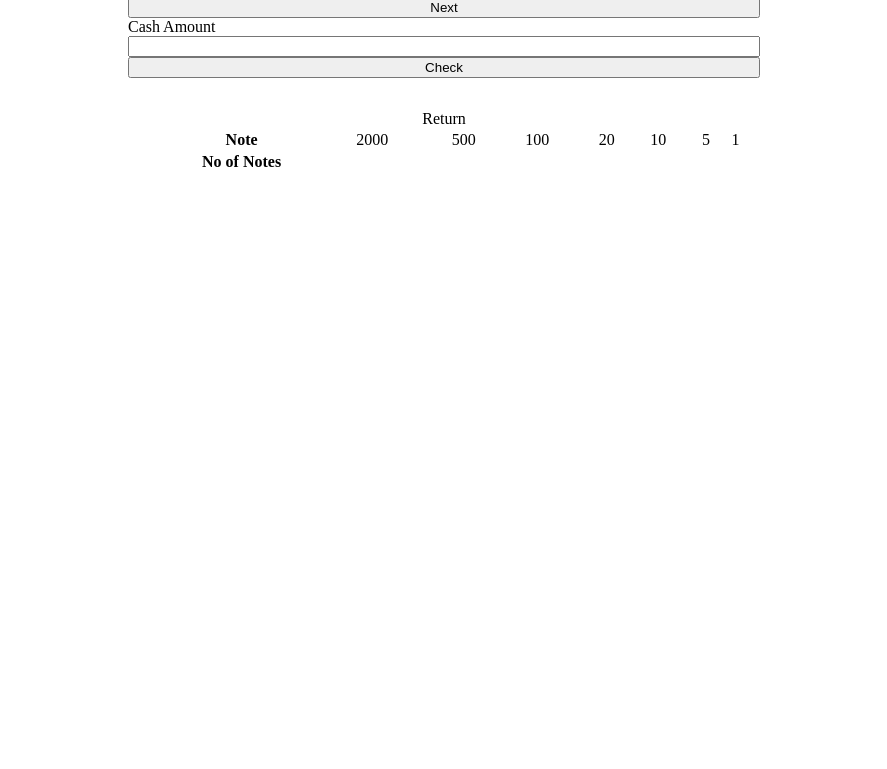
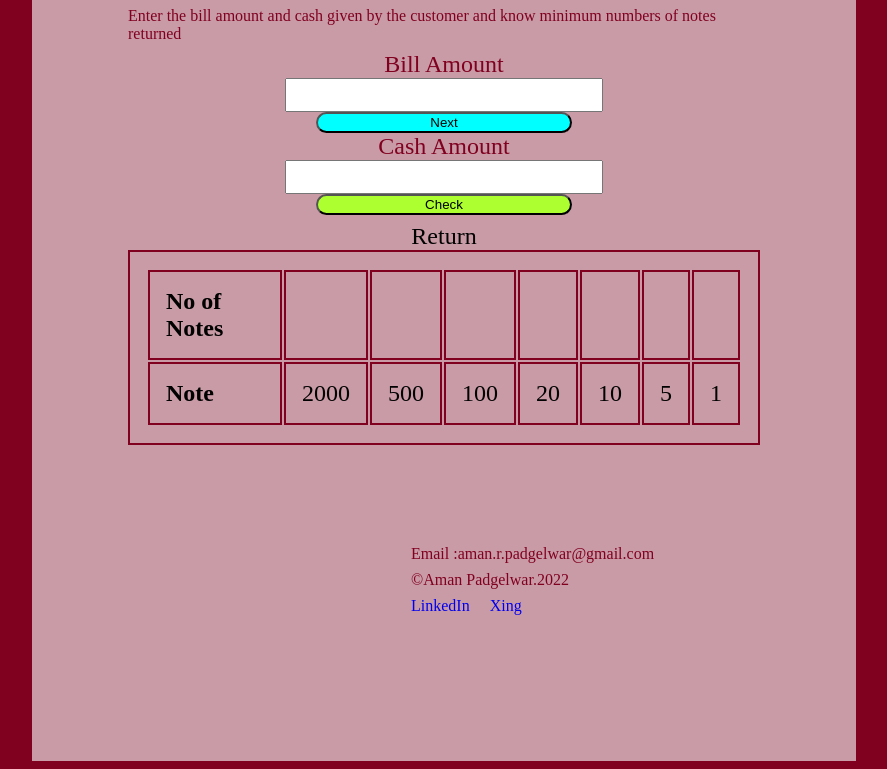
Before and after one commit to amanpadgelwar/CashRegisterApp-Mark10, a plain HTML site: page index.html in a window 1280 px wide. Shown: the part 198-967 px from the top of the page, without its empty margins (196-1083 px from the left). Before the commit the page ends 800 px from the top, so only its background shows below. Drawn offline with Linux system fonts and the light colour scheme.

Commit message:
styled body

```diff
--- a/index.html
+++ b/index.html
@@ -14,25 +14,15 @@
     <h1 class ="heading">Cash Register</h1>
     <p class ="description">Enter the bill amount and cash given by the customer and know minimum numbers of notes returned</p>
 
-<label for="bill-amount">Bill Amount</label>
-<input type="number" id = "bill-amount" name="billamnt">
-<button id = "next-button">Next</button>
-<label for= "cash-amount">Cash Amount</label>
-<input type="number" id = "cash-amount" name="cashamnt">
-<button id = "check-button">Check</button>
+<label for="billamount">Bill Amount</label>
+<input type="text" id = "billamount" name="billamnt" >
+<button id = "nextbutton">Next</button>
+<label for= "cashamount">Cash Amount</label>
+<input type="number" id = "cashamount" name="cashamnt">
+<button id = "checkbutton">Check</button>
 <p id="message"></p>
 <table>
 <caption>Return</caption>
-<tr>
-<th>Note</th>
-<td>2000</td>
-<td>500</td>
-<td>100</td>
-<td>20</td>
-<td>10</td>
-<td>5</td>
-<td>1</td>
-</tr>
 
 <tr>
 
@@ -46,6 +36,16 @@
 <td class="no-Of-Notes"></td>
 </tr>
 
+<tr>
+    <th>Note</th>
+    <td>2000</td>
+    <td>500</td>
+    <td>100</td>
+    <td>20</td>
+    <td>10</td>
+    <td>5</td>
+    <td>1</td>
+    </tr>
 
 
 
@@ -58,8 +58,17 @@
 
 
 
-</div>
 
+
+
+<div class="ContactMe">
+    <p>Email :aman.r.padgelwar@gmail.com</p>
+    <p>©Aman Padgelwar.2022</p>
+    <a class="footer-link" href="https://www.linkedin.com/in/aman-padgelwar/?originalSubdomain=de">LinkedIn</a>
+    <a class="footer-link" href="https://www.xing.com/profile/Aman_Padgelwar/">Xing</a>
+
+
+  </div>
 
 </body>
 <script src="index.js"></script>
--- a/index.js
+++ b/index.js
@@ -1,32 +1,65 @@
-var billAmount = document.getElementById('bill-amount');
-var cashAmount = document.getElementById('cash-amount');
-var checkButton =document.getElementById('check-button');
+var billAmount = document.getElementById('billamount');
+var cashAmount = document.getElementById('cashamount');
+var nextButton =document.getElementById('nextbutton');
+var checkButton =document.getElementById('checkbutton');
 var error = document.getElementById('message');
-var noofNotes =document.getElementsByClassName('no-Of-Notes');
+var noofNotes =document.querySelectorAll(".no-Of-Notes");
 var availableNotes=[2000,500,100,20,10,5,1];
-console.log("clicked");
+const returnAmount= cashAmount.value-billAmount.value;
 
-checkButton.addEventListener("click",function checkBillAndCashAmount()
+function hideMessage(){
+    error.style.display ="none";
+}
+
+function messageHandle(msg){
+    error.style.display="block"
+    error.innerHTML = msg;
+ }
+
+
+checkButton.addEventListener("click",() =>
 {
-hideMessage();
-    if(billAmount.value>0){
-        if(cashAmount.value > billAmount.value){
-            var returnAmount= cashAmount.value-billAmount.value;
+    let bill =Number(billAmount.value)
+    let cash =Number(cashAmount.value)
+    hideMessage();
+
+    if(bill> 0){
+        if(cash > bill){
+            const returnAmount= cash -bill;
+            calculateChange(returnAmount);
+            console.log(returnAmount)
+
     }
         else{
             messageHandle("Cash amount should be greater than or equal to the  bill amount")
         }
 
-    }else{
+    }
+
+    else
+    {
         messageHandle("Invalid Bill Amount")
     }
 
+})
+
+
+
+
+
+
+
+
+
+
+
 
 function calculateChange(returnAmount){
-    for (let i=0;i<availableNotes.length;i++){
+    for (let i=0;i <=8;i++){
      var amoutofNotes=Math.trunc(
         returnAmount/availableNotes[i]
      );
+
 
      returnAmount%=availableNotes[i];
      noofNotes[i].innerHTML =amoutofNotes;
@@ -34,15 +67,3 @@ function calculateChange(returnAmount){
     }
 
 }
-
-function hideMessage(){
-    error.style.display ="none";
-}
-
- function messageHandle(message){
-    error.style.display="block";
-    error.innertext = message;
- }
-
-
-});
--- a/style.css
+++ b/style.css
@@ -1,6 +1,99 @@
-.container{
+.container
+{
     display: flex;
     flex-direction: column;
     width: 50%;
     margin: auto;
+    padding: 1in;
+    background-color: #c99ba6;
+
 }
+#nextbutton{
+    background-color: aqua;
+    border-radius: 2rem;
+    width: 16rem;
+    align-items: center;
+    align-self: center;
+}
+
+#checkbutton{
+    background-color: greenyellow;
+    border-radius: 2rem;
+    width: 16rem;
+    align-items: center;
+    align-self: center;
+}
+
+h1
+{
+    align-items: center;
+    align-self: center;
+    color:black;
+    font-size: 5vh;
+    color:#800020;
+    ;
+
+
+}
+p{
+    align-items: center;
+    align-self: center;
+    color:black;
+    font-size: 2vh;
+    width: auto;
+    margin: auto;
+    padding-bottom: 1vh;
+    color:#800020;
+    display: block;
+}
+input{
+    align-items: center;
+    align-self: center;
+    color:black;
+    font-size: 3vh;
+
+}
+label{
+    align-items: center;
+    align-self: center;
+    color:black;
+    font-size: 3vh;
+    color:#800020;
+}
+
+table ,th,td {
+    align-items: center;
+    align-self: center;
+    color:black;
+    font-size: 3vh;
+    border: 2px solid ;
+    padding-top: 100px;
+  padding-bottom: 12px;
+  text-align: left;
+
+  color: white;
+    border-color: #800020;
+    padding :2vh;
+    color:black;
+
+}
+.ContactMe {
+    display: block;
+    align-items: center;
+    align-self: center;
+    color:black;
+    font-size: 2vh;
+    padding-bottom: 50px;
+    color:#800020;
+    width: 50%;
+    margin: auto;
+    padding-left:250px;
+    padding-top: 100px;
+}
+
+    .footer-link{padding-right: 2vh;
+    text-decoration: none;}
+
+    body{
+        background-color:#800020;
+    }
```
